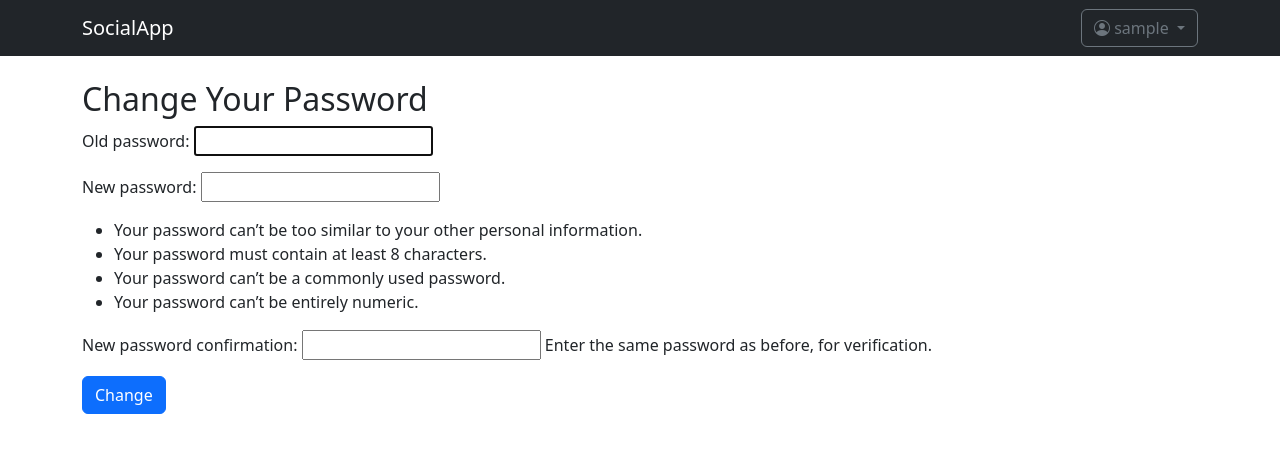
After one commit to achrafkassimi/alx-project-nexus, a Django app: page /change-password/ in a window 1280 px wide. The commit adds this page. Shown: the top 453 px of the page. Run offline with Django 5.2, Linux system fonts and the light colour scheme; the visitor is signed in with stand-in values (Sample User, id 1).

Commit message:
Avatar & Change Password

```diff
--- a/socialmedia/feed/views.py
+++ b/socialmedia/feed/views.py
@@ -2,6 +2,7 @@ from django.shortcuts import render
 from django.contrib.auth.decorators import login_required
 from .models import Post, Comment
 from django.db.models import Q
+
 
 @login_required(login_url='login')
 def dashboard_view(request):
--- a/socialmedia/templates/base.html
+++ b/socialmedia/templates/base.html
@@ -30,7 +30,7 @@
           <i class="bi bi-person-circle"></i> {{ user.username }} <!-- Bootstrap Icons -->
         </button>
         <ul class="dropdown-menu dropdown-menu-end" aria-labelledby="profileDropdown">
-          <li><a class="dropdown-item" href="{% url 'users:profile' %}">View Profile</a></li>
+          <li><a class="dropdown-item" href="{% url 'users:profile' username=request.user.username %}">View Profile</a></li>
           <li><hr class="dropdown-divider"></li>
           <li>
             <form method="POST" action="{% url 'users:logout' %}">
--- /dev/null
+++ b/socialmedia/templates/users/change_password.html
@@ -0,0 +1,11 @@
+{% extends 'base.html' %}
+{% block title %}Change Password{% endblock %}
+
+{% block content %}
+  <h2>Change Your Password</h2>
+  <form method="post">
+    {% csrf_token %}
+    {{ form.as_p }}
+    <button type="submit" class="btn btn-primary">Change</button>
+  </form>
+{% endblock %}
--- a/socialmedia/users/models.py
+++ b/socialmedia/users/models.py
@@ -4,7 +4,7 @@ from django.db import models
 class CustomUser(AbstractUser):
     is_admin = models.BooleanField(default=False)
     bio = models.TextField(blank=True, null=True)
-    avatar = models.ImageField(upload_to='avatars/', default='avatars/default.png', blank=True)
+    avatar = models.ImageField(upload_to='avatars/', default='avatars/default.png', blank=True, null=True)
 
     def __str__(self):
         return self.username
--- a/socialmedia/users/urls.py
+++ b/socialmedia/users/urls.py
@@ -1,6 +1,9 @@
 from django.urls import path
 from .views import register_view, login_view, logout_view
-from .views import profile_view, delete_post_view
+from .views import profile_view, delete_post_view,edit_profile
+from . import views
+from django.contrib.auth import views as auth_views
+from django.urls import reverse_lazy
 
 
 app_name = 'users'
@@ -11,6 +14,17 @@ urlpatterns = [
     path('logout/', logout_view, name='logout'),
 
     path('profile/', profile_view, name='profile'),
+    path('edit/', views.edit_profile, name='edit_profile'),
+    path('profile/<str:username>/', views.profile_view, name='profile'),
+
     path('post/<int:post_id>/delete/', delete_post_view, name='delete_post'),
 
+    path('change-password/', auth_views.PasswordChangeView.as_view(
+        template_name='users/change_password.html',
+        success_url=reverse_lazy('users:password_change_done')
+    ), name='change_password'),
+
+    path('password-change-done/', auth_views.PasswordChangeDoneView.as_view(
+        template_name='users/password_change_done.html'
+    ), name='password_change_done'),
 ]
```
Also changed, not shown: socialmedia/templates/users/password_change_done.html (added, +7 -0 lines), socialmedia/templates/users/profile.html (+13 -1 lines), socialmedia/users/views.py (+20 -2 lines), socialmedia/media/avatars/38761929.png (added), socialmedia/media/avatars/38761929_Sc4d3g3.png (added), socialmedia/media/avatars/default.png (added), socialmedia/users/migrations/0004_alter_customuser_avatar.py (added).
